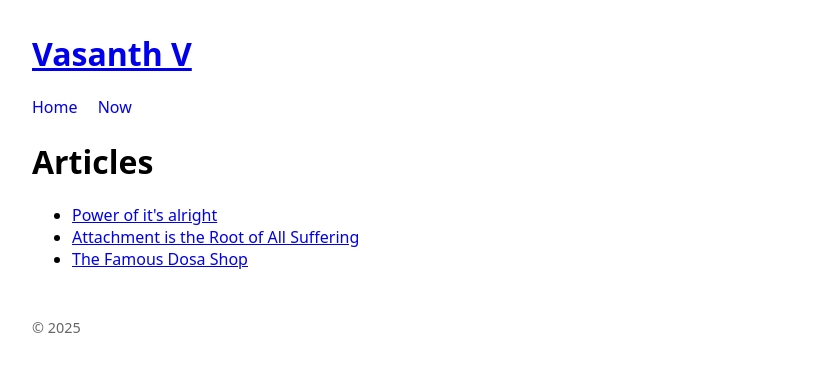
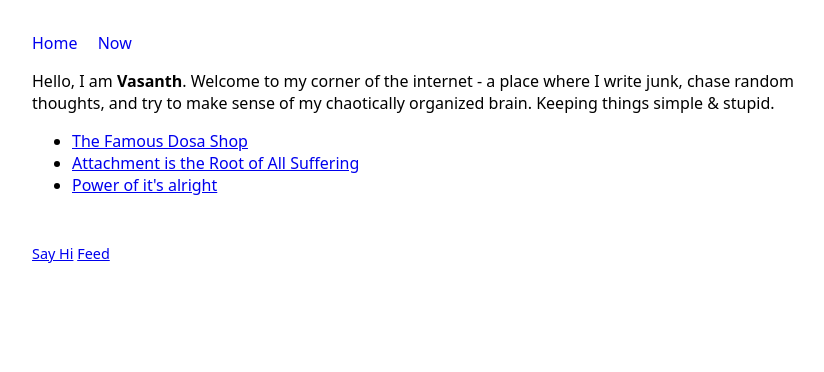
Before and after one commit to vasanthv/vasanthv.github.io, a Jekyll site: the page built from index.md, in a window 1280 px wide. Shown: the top 372 px of the page, without its empty margins (208-1032 px from the left). Built offline with Jekyll 4.4.1, drawn with Linux system fonts in a browser that asks for light colours.

Commit message:
More changes

```diff
--- a/_config.yml
+++ b/_config.yml
@@ -1,7 +1,16 @@
 title: Vasanth V
+description: Articles without dates
+url: https://vasanthv.github.io
 markdown: kramdown
+
+plugins:
+  - jekyll-feed
 
 collections:
   articles:
     output: true
     permalink: /:name/
+
+feed:
+  collections:
+    - articles
--- a/_layouts/default.html
+++ b/_layouts/default.html
@@ -4,8 +4,8 @@
 <head>
   <meta charset="utf-8">
   <title>
-    {{ page.title }} |
-    {{ site.title }}
+    {{ site.title }} /
+    {{ page.title }}
   </title>
   <link rel="stylesheet" href="{{ '/assets/css/style.css' | relative_url }}">
 </head>
@@ -13,24 +13,19 @@
 <body>
 
   <header>
-    <h1><a href="{{ '/' | relative_url }}">
-        {{ site.title }}</a></h1>
     <nav>
       <a href="{{ '/' | relative_url }}">Home</a>
-      <a href="{{ '/now/' | relative_url }}">Now</a>
+      <a href="{{ '/now' | relative_url }}">Now</a>
     </nav>
   </header>
-
   <main>
     {{ content }}
   </main>
 
   <footer>
-    <p>©
-      {{ site.time | date: "%Y" }}
-    </p>
+    <a href="mailto:hi@vasanthv.me">Say Hi</a>
+    <a href="{{ '/feed.xml' | relative_url }}">Feed</a>
   </footer>
-
 </body>
 
 </html>
--- a/index.md
+++ b/index.md
@@ -3,10 +3,10 @@ layout: default
 title: Home
 ---
 
-# Articles
+Hello, I am **Vasanth**. Welcome to my corner of the internet - a place where I write junk, chase random thoughts, and try to make sense of my chaotically organized brain. Keeping things simple & stupid.
 
 <ul>
-{% assign sorted = site.articles | sort: "order" %}
+{% assign sorted = site.articles | sort: "order" | reverse %}
 {% for article in sorted %}
     <li>
   <a href="{{ article.url }}">{{ article.title }}</a>
```
Also changed, not shown: _articles/attachment-is-the-root-of-all-suffering.md (+5 -0 lines), _articles/power-of-its-alright.md (+5 -0 lines), _articles/the-famous-dosa-shop.md (+5 -0 lines).
